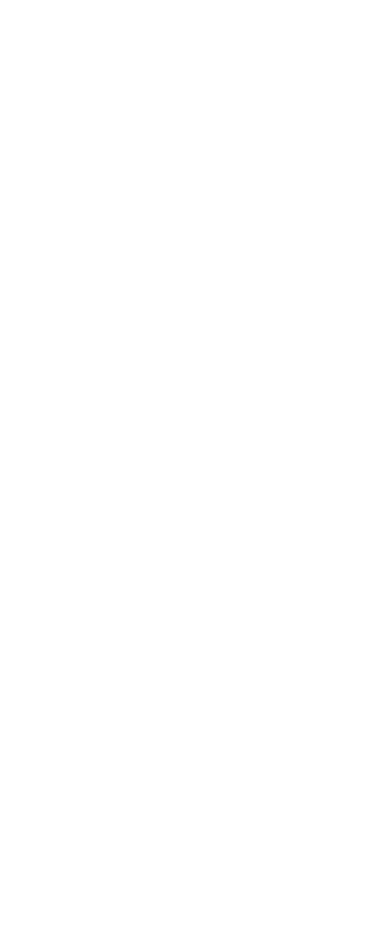
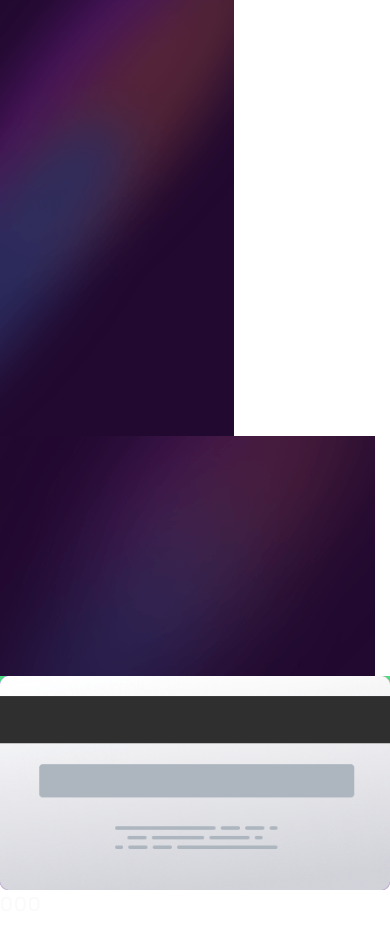
Before and after one commit to MahdiSadeghi26/interactive-Card-Form, a Vue app: page / in a window 390 px wide. Shown: the top 928 px of the page. Before the commit the page ends 844 px from the top, so only its background shows below. Built offline with nearby package versions, Linux system fonts and the light colour scheme.

Commit message:
adding card section and inputs (watin for responsive )

```diff
--- a/src/App.vue
+++ b/src/App.vue
@@ -3,5 +3,34 @@
 </script>
 
 <template>
+  <!-- grid container -->
+  <div class="lg:grid lg:grid-cols-2 h-screen overflow-hidden ">
+    <div class="">
+      <!-- backgrounds -->
+      <img src="/image/bg-main-desktop.png" alt="desktop backgrorund" class="xl:inline sm:hidden xl:row-span-2 w-3/5  ">
+      <img src="/image/bg-main-mobile.png" alt="mobile background" class="xl:hidden">
+      <!-- front card -->
+      <div class="absolute xl:top-[17%] xl:left-[12%] text-slate-50 font-spaceMedium">
+        <img src="image/bg-card-front.png" alt="card front" class="w-[430px]" >
+        <img src="image/card-logo.svg" alt="card logo" class="xl:absolute xl:top-[10%] xl:left-[7%]">
+        <p class="inline  absolute xl:bottom-[30%] xl:text-3xl  xl:left-[9%] tracking-widest">9591 6489 6389 101E</p>
+        <!-- card holder name -->
+        <p class="absolute xl:bottom-[10%] xl:left-[10%]">FELICA LEIRE</p>
+        <span class="absolute xl:right-[10%] xl:bottom-[10%]"><p class="inline">09</p> / <p class="inline">00</p></span>
+      </div>
+      <!-- back cart -->
+      <div class="absolute xl:bottom-[45%] xl:left-[17%] xl:w-[430px]">
+        <img src="/image/bg-card-back.png" class="xl:absolute " alt="">
+        <p class="absolute xl:top-[100px] font-spaceMedium tracking-wider xl:right-12 text-xl text-slate-50">000</p>
+      </div>
+    </div>
+    <div class="xl:flex justify-center items-center">
+      <!-- inputs -->
+      <div class="bg-green-400 xl:w-[400px] h-auto text-darkPurple font-spaceBold">
+        <!-- card holder -->
+        <p>CARD HOLDER</p>
 
+      </div>
+    </div>
+  </div>
 </template>
```
